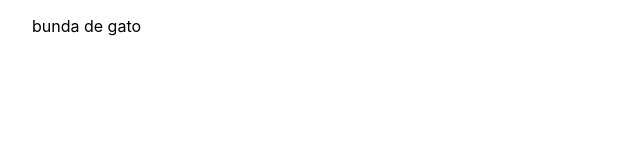
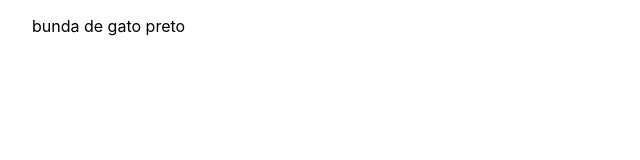
Before and after one commit to beto5001/stick-broker, a Next.js app: page / in a window 1280 px wide. Shown: the top 160 px of the page, without its empty margins (0-640 px from the left). Built offline with nearby package versions, Linux system fonts and the light colour scheme.

Commit message:
gatinho negro

```diff
--- a/pages/index.js
+++ b/pages/index.js
@@ -9,7 +9,7 @@ export default function Home() {
         <meta name="description" content="Generated by create next app" />
         <link rel="icon" href="/favicon.ico" />
       </Head>
-      <p>bunda de gato</p>
+      <p>bunda de gato preto</p>
     </div>
   )
 }
```
